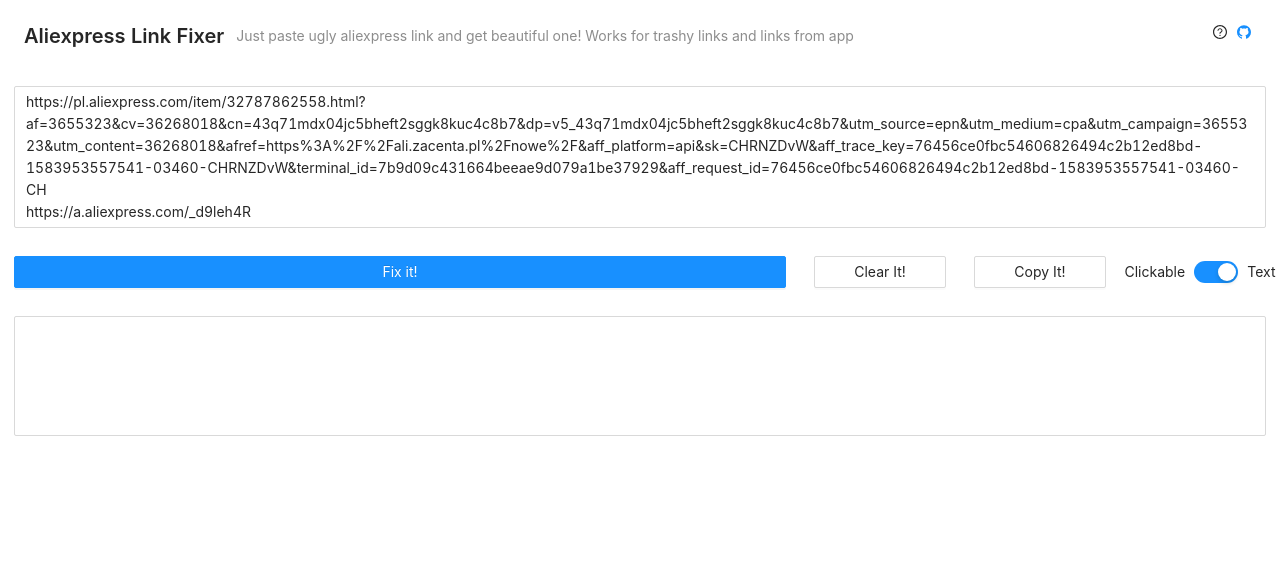
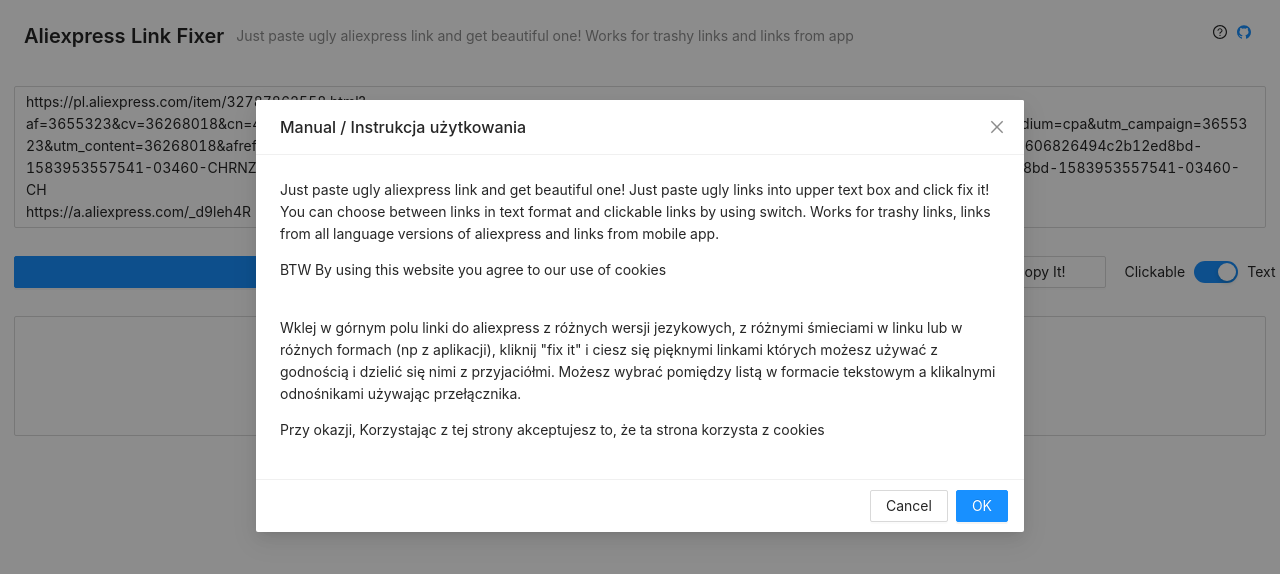
Before and after one commit to ogigg/AliexpressLinkExtractor, a React (Create React App) app: page / in a window 1280 px wide. Shown: the top 574 px of the page. Built offline with nearby package versions, Linux system fonts and the light colour scheme.

Commit message:
Updated dependencies, fixed instruction modal not showing up on first load

```diff
--- a/package.json
+++ b/package.json
@@ -20,7 +20,7 @@
     "test": "react-scripts test",
     "eject": "react-scripts eject",
     "predeploy": "yarn run build",
-    "deploy": "gh-pages -b master -d build"
+    "deploy": "gh-pages -b gh-pages -d build"
   },
   "eslintConfig": {
     "extends": "react-app"
--- a/src/Components/HomePage.jsx
+++ b/src/Components/HomePage.jsx
@@ -59,14 +59,9 @@
         if(!Cookies.get('showInstruction')){ //if this is first visit on a page
             Cookies.set('showInstruction', true);
             console.log("Pokaz instrukcje");
-            showInstructions();
+            setInstructionDialog(true);
         }
         }, []);
-
-    useEffect(() => {
-        console.log(instructionDialog)
-        setInstructionDialog(false);
-        }, [instructionDialog]);
 
     const showInstructions = () => {
         setInstructionDialog(true);
@@ -90,7 +85,6 @@
 
       };
     const onChange = (e) => {
-        console.log(e);
         setTextbox(e);
     }
 
@@ -125,7 +119,9 @@
     return(
     <Context.Provider value={{ name: 'Ant Design' }}> {contextHolder}
     <Row>
-        <InstructionModal open = {instructionDialog}></InstructionModal>
+        <InstructionModal open = {instructionDialog}
+        setInstructionDialog = {setInstructionDialog}
+        ></InstructionModal>
         <Col flex={1}   >
             <Row justify="center" >
                 <Col flex={1} >
--- a/src/Components/InstructionModal.jsx
+++ b/src/Components/InstructionModal.jsx
@@ -6,12 +6,7 @@
 
 
 const InstructionModal = (props) =>{
-    // const {
-    //     count: [open, setOpen]
-    //   } = {
-    //     count: useState(false),
-    //     ...(props.state || {})
-    //   };
+
     const [open, setOpen] = React.useState(props.open);
 
 
@@ -25,6 +20,7 @@
 
     const handleClose = e => {
         setOpen(false);
+        props.setInstructionDialog(false)
         };
 
 
@@ -55,7 +51,7 @@
 
         </div>
     );
-    };
+};
 
 
 export default InstructionModal;
```
Also changed, not shown: 1 other file (tests, documents, lock files or other folders).
